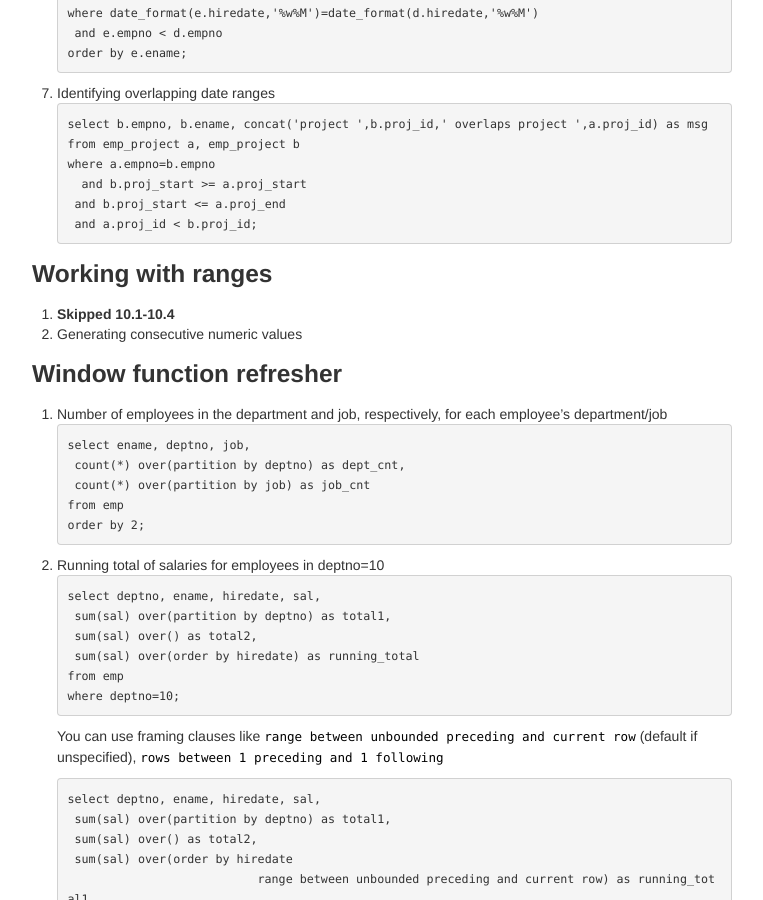
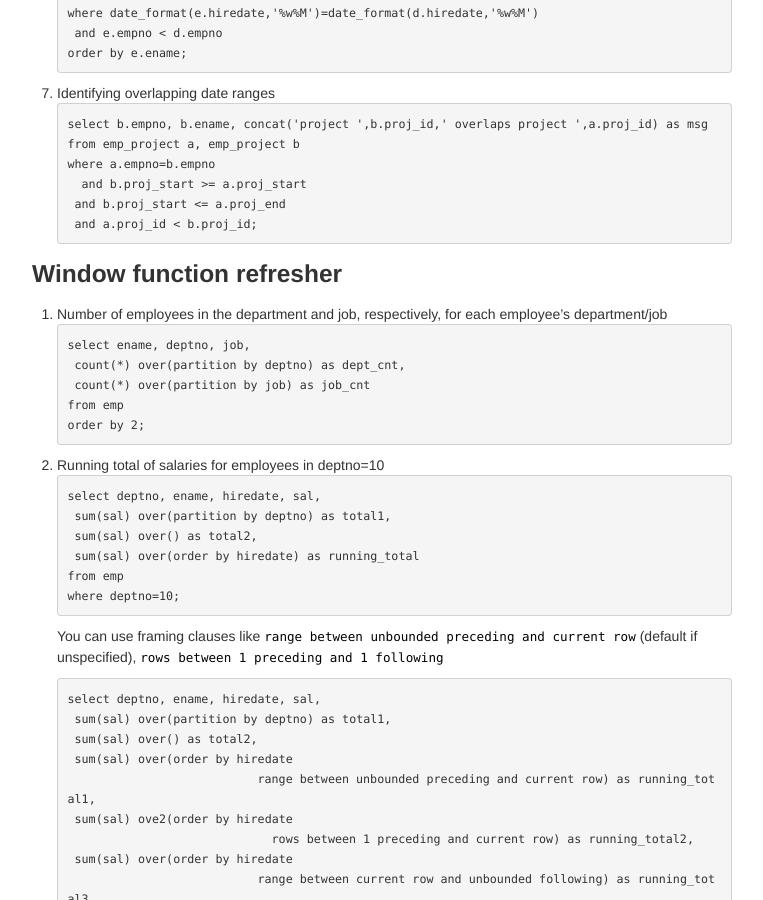
Before and after one commit to lucy-kim/lucy-kim.github.io, a Jekyll site: the page built from pages/learn-mySQL.md, in a window 1280 px wide and 900 px high, scrolled down 9722 px. Shown: the whole window, without its empty margins (258-1021 px from the left). Built offline with Jekyll 4.4.1, drawn with Linux system fonts in a browser that asks for light colours.

Commit message:
Update learn-mySQL.md

````diff
--- a/pages/learn-mySQL.md
+++ b/pages/learn-mySQL.md
@@ -488,11 +488,6 @@ where a.empno=b.empno
 	and a.proj_id < b.proj_id;
 ```
 
-### Working with ranges
-1. **Skipped 10.1-10.4**
-2. Generating consecutive numeric values
-
-
 ### Window function refresher
 1. Number of employees in the department and job, respectively, for each employee's department/job
 ```sql
````
